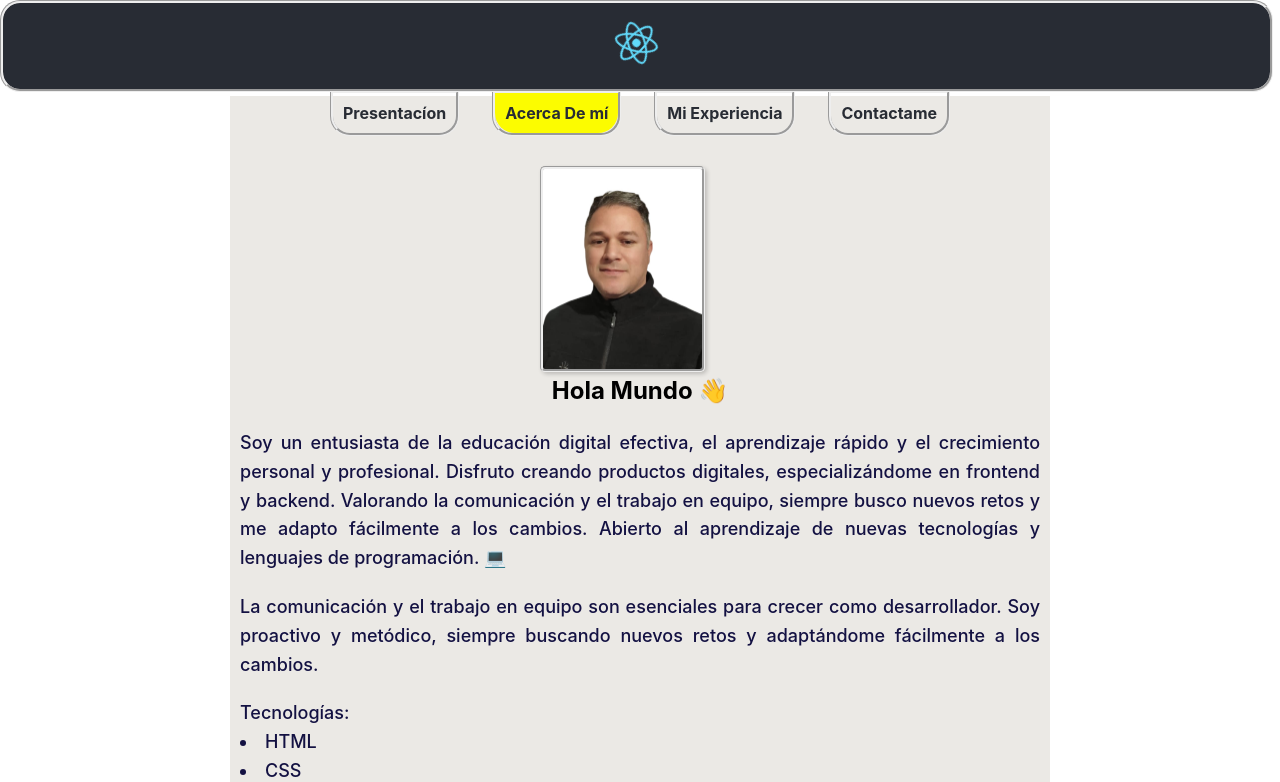
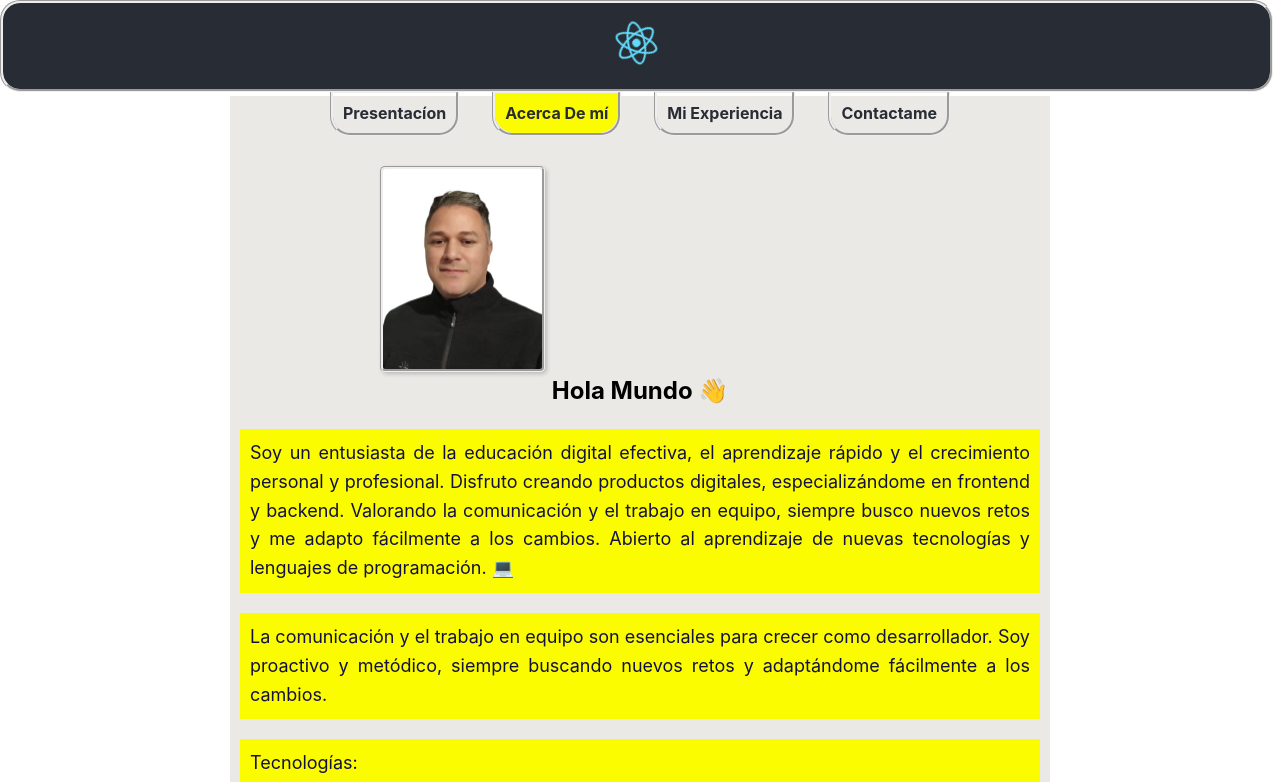
Before and after one commit to wuaicot/Frontend-Portfolio, a React (Create React App) app: page /about in a window 1280 px wide. Shown: the top 782 px of the page. Built offline with nearby package versions, Linux system fonts and the light colour scheme.

Commit message:
padding on h3

```diff
--- a/src/components/About/About.module.css
+++ b/src/components/About/About.module.css
@@ -9,7 +9,7 @@
   height: 200px !important;
   margin-top: 60px;
   margin-bottom: -120px;
-  margin-left: 300px;
+  margin-left: 140px;
  position: relative;
  display: inline-table;
   border-radius: 5px;
@@ -50,11 +50,14 @@
   }
 
   .description {
+    padding:10px;
     font-size: 18px;
     color: #131142;
     line-height: 1.6;
     margin-bottom: 20px;
-    font-weight: 500;
+    font-weight: 450px;
+    justify-content: center;
+    background-color: #fcfc00;
   }
 
   .aboutcenter {
```
